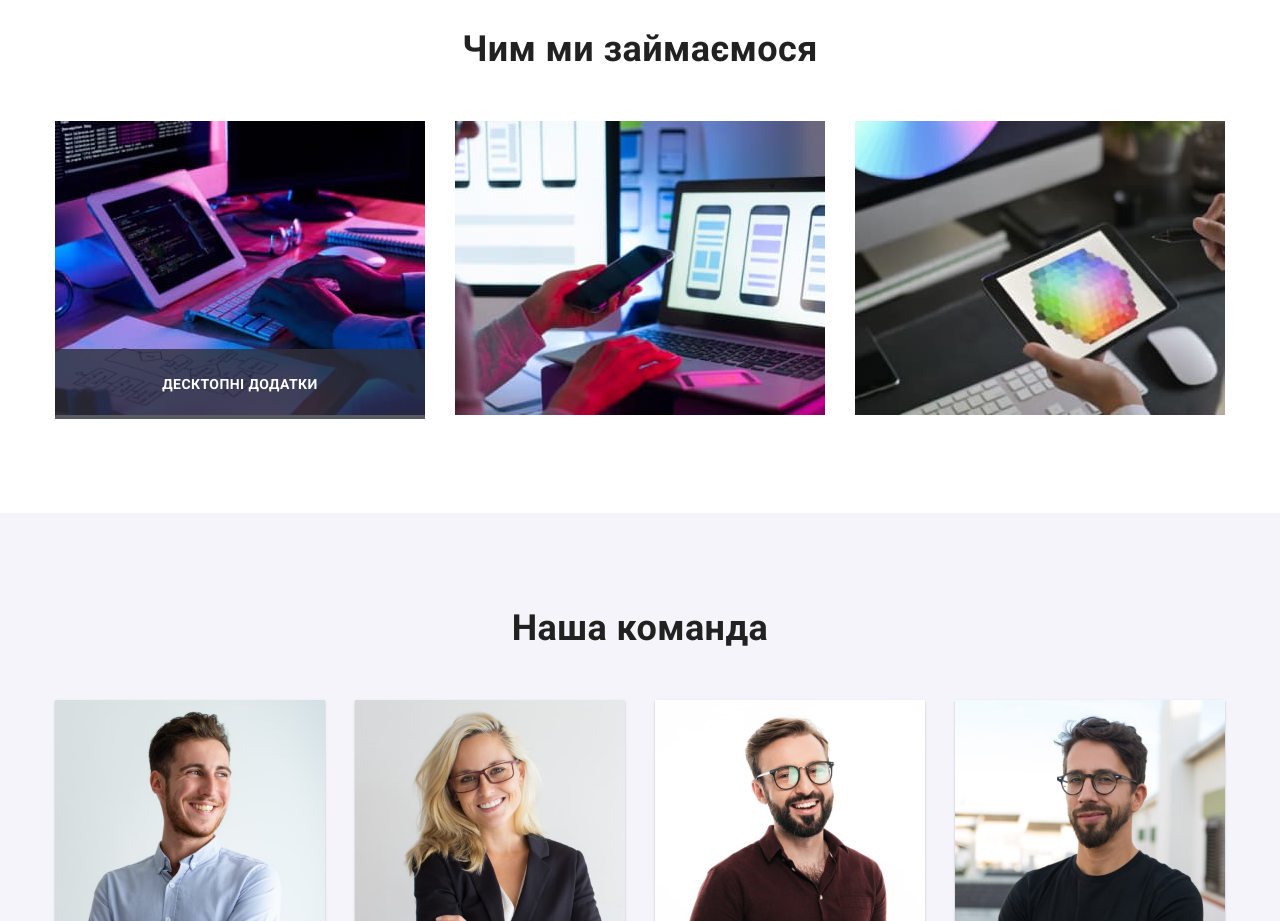
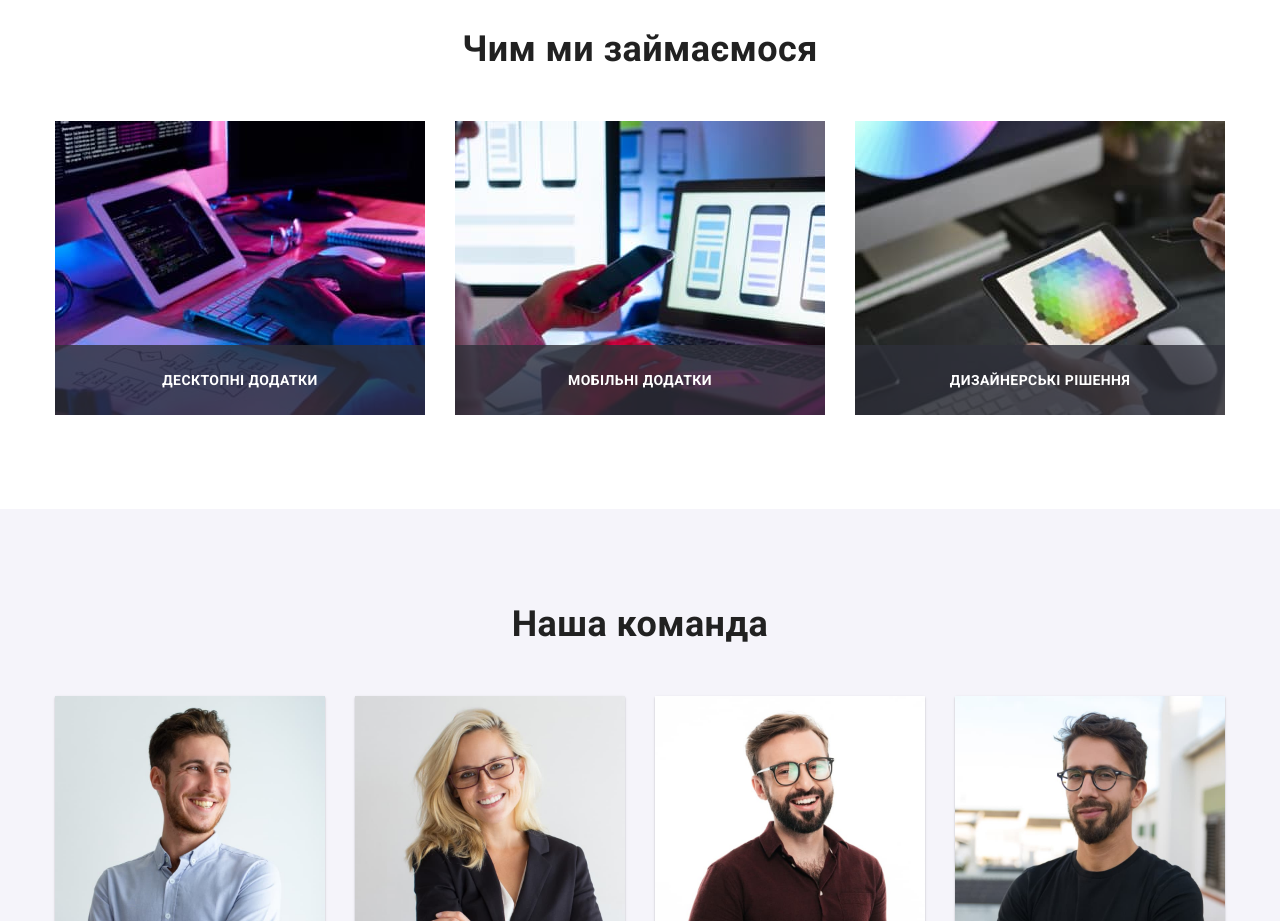
Before and after one commit to elencheya/goit-markup-hw-05, a plain HTML site: page index.html in a window 1280 px wide. Shown: the part 1180-2101 px from the top of the page. Drawn offline with nearby package versions, Linux system fonts and the light colour scheme.

Commit message:
projects section
deleted space between img and background-color

```diff
--- a/css/styles.css
+++ b/css/styles.css
@@ -364,11 +364,6 @@ ul{
     margin-right: 30px;
 }
 
-/**
-  |============================
-  | ОСЬ ТУТ ЩОСЬ НЕ ТАК!!!!!
-  |============================
-*/
 /*===ТЕКСТ НА ФОТОГРАФіЯХ===*/
 .projets-item-container{
     position: relative;
@@ -399,10 +394,13 @@ ul{
 }
 
 
-
-
-
- /* */
+/*Це прибере стандартний відступ від браузера*/
+.projets-item-img{
+    display: block;
+    max-width: 100%;
+    height: auto;
+}
+/*Це прибере стандартний відступ від браузера*/
 
 .team{
     background-color: var(--team-background-color);
--- a/index.html
+++ b/index.html
@@ -118,19 +118,27 @@
                 <ul class="projets-list list">
                     <li class="projets-item">
                        <div class="projets-item-container">
-                        <img src="./images/studio/ipad.jpg" alt="Написання коду" width="370" height="294">
+                        <img class="projets-item-img" src="./images/studio/ipad.jpg" alt="Написання коду" width="370" height="294">
                         <div class="project-subtitle-container">
                             <p class="projects-subtitle">Десктопні додатки</p>
                         </div>
                        </div>
                     </li>
                     <li class="projets-item">
-                        <img src="./images/studio/phone.jpg" alt="Макет сайту для мобільної версії" width="370"
-                            height="294">
+                        <div class="projets-item-container">
+                            <img class="projets-item-img" src="./images/studio/phone.jpg" alt="Макет сайту для мобільної версії" width="370" height="294">
+                            <div class="project-subtitle-container">
+                                <p class="projects-subtitle">Мобільні додатки</p>
+                            </div>
+                        </div>
                     </li>
                     <li class="projets-item">
-                        <img src="./images/studio/noutbook.jpg" alt="Палітра кольорів на планшеті" width="370"
-                            height="294">
+                        <div class="projets-item-container">
+                            <img class="projets-item-img" src="./images/studio/noutbook.jpg" alt="Палітра кольорів на планшеті" width="370" height="294">
+                            <div class="project-subtitle-container">
+                                <p class="projects-subtitle">Дизайнерські рішення</p>
+                            </div>
+                        </div>
                     </li>
                 </ul>
             </div>
```
